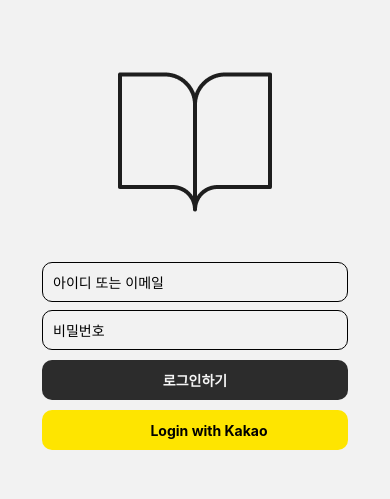
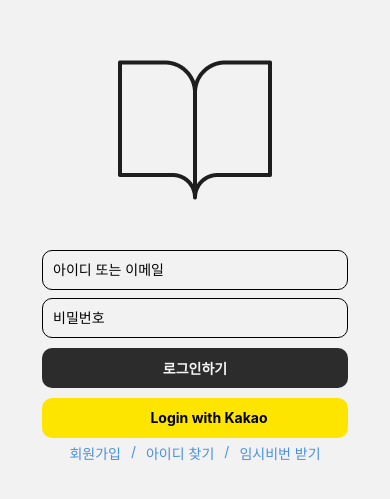
Before and after one commit to Braille-Ebook/BrailleEbookFront, a React Native app: screen /LoginScreen in a window 390 px wide. Shown: the part 171-670 px from the top of the page. Built offline with nearby package versions, Linux system fonts and the light colour scheme; what react-native-worklets would draw is missing.

Commit message:
[FEAT] 로그인 화면에 아이디/비번 찾기 링크 추가하기

```diff
--- a/App.tsx
+++ b/App.tsx
@@ -12,7 +12,7 @@
 
 import LoginScreen from './src/screens/Login/LoginScreen';
 import SignUpScreen from './src/screens/Login/SignUpScreen';
-import FindNewIdScreen from './src/screens/Login/FindNewPwScreen';
+import FindNewIdScreen from './src/screens/Login/FindNewIdScreen';
 import FindNewIdSuccessScreen from './src/screens/Login/FindNewPwSuccessScreen';
 import FindNewPwScreen from './src/screens/Login/FindNewPwScreen';
 import FindNewPwSuccessScreen from './src/screens/Login/FindNewPwSuccessScreen';
--- a/src/screens/Login/LoginScreen.js
+++ b/src/screens/Login/LoginScreen.js
@@ -90,6 +90,31 @@
                 setModalVisible={setModalVisible}
                 success={loginResult}
             />
+            <View style={styles.accountManagementContainer}>
+                <Pressable
+                    onPress={() => {
+                        navigation.navigate();
+                    }}
+                >
+                    <Text style={styles.accountManagement}>회원가입</Text>
+                </Pressable>
+                <Text style={styles.accountManagementDivider}>/</Text>
+                <Pressable
+                    onPress={() => {
+                        navigation.navigate('FindNewIdScreen');
+                    }}
+                >
+                    <Text style={styles.accountManagement}>아이디 찾기</Text>
+                </Pressable>
+                <Text style={styles.accountManagementDivider}>/</Text>
+                <Pressable
+                    onPress={() => {
+                        navigation.navigate('FindNewPwScreen');
+                    }}
+                >
+                    <Text style={styles.accountManagement}>임시비번 받기</Text>
+                </Pressable>
+            </View>
         </View>
     );
 };
@@ -133,6 +158,9 @@
     },
     kakaoIcon: { width: 20, height: 20, marginRight: 8 },
     kakaoText: { color: '#000', fontWeight: 'bold' },
+    accountManagementContainer: { flexDirection: 'row', marginTop: 5 },
+    accountManagementDivider: { color: '#4A90E2', marginHorizontal: 10 },
+    accountManagement: { color: '#4A90E2', textDecoration: 'underline' },
 });
 
 export default LoginScreen;
```
